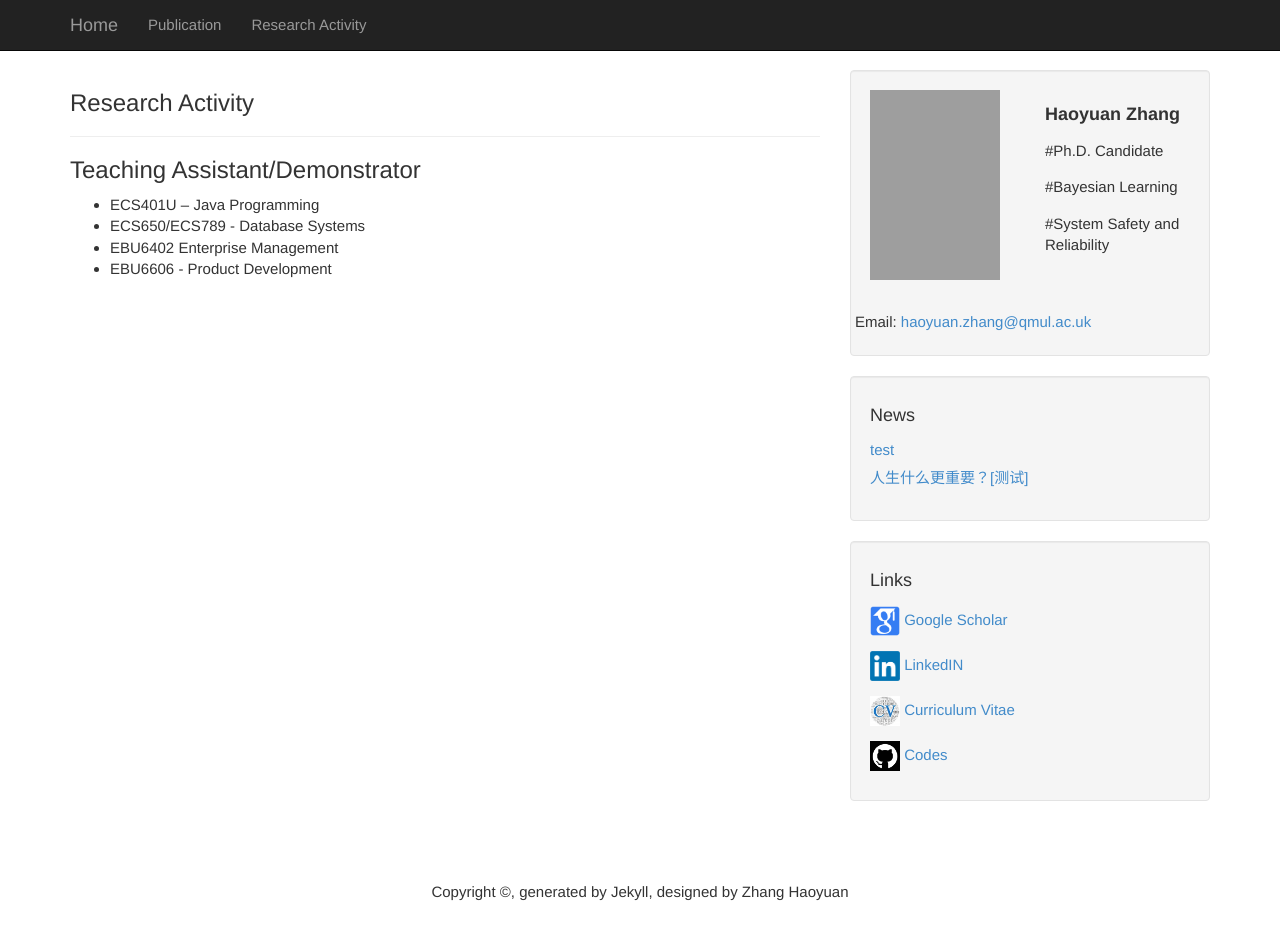
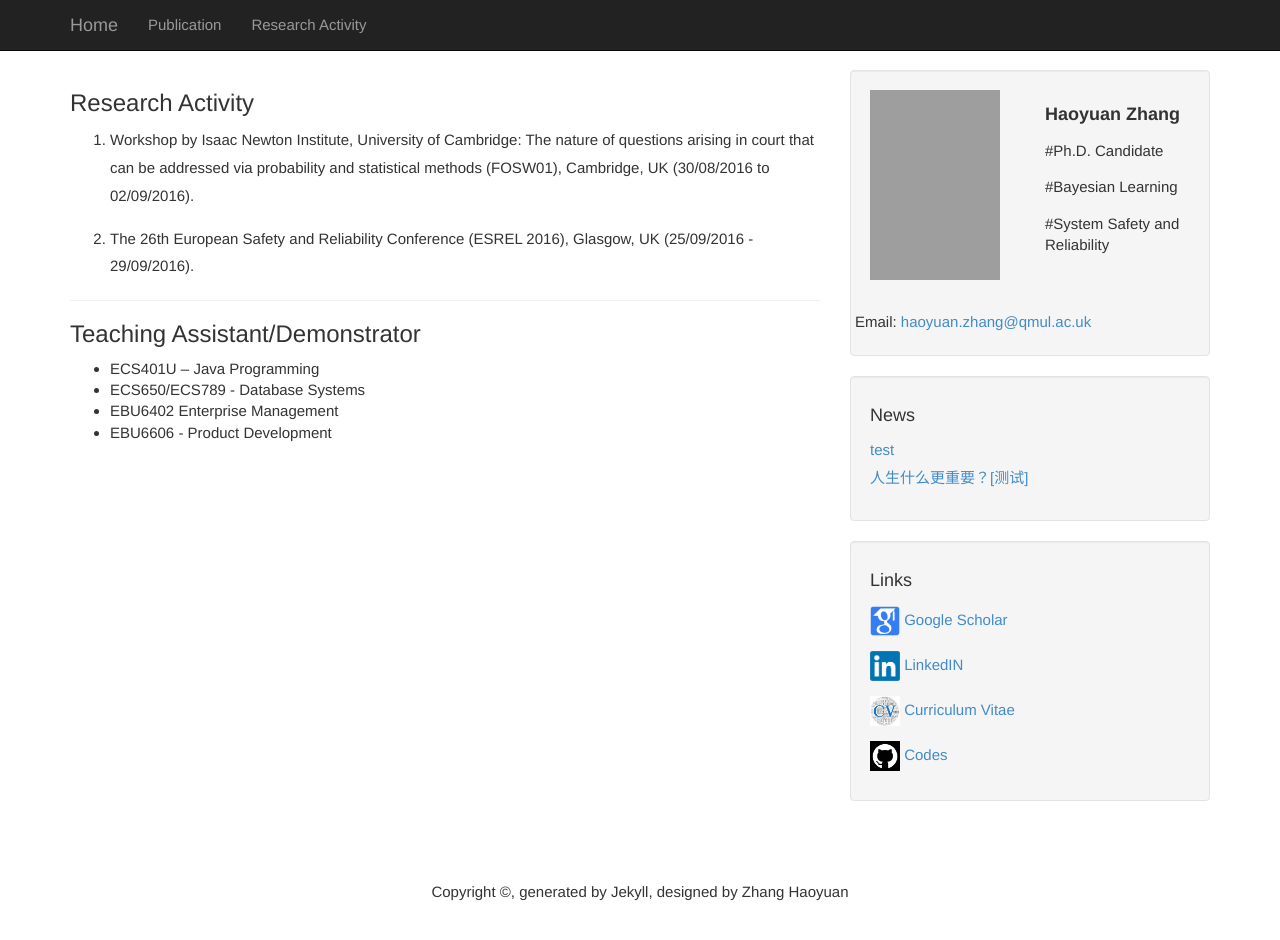
Before and after one commit to july0905/haoyuanzhang1990.github.io, a Jekyll site: the page built from researchactivity.md, in a window 1280 px wide and 953 px high. Shown: the top 940 px of the window. Built offline with Jekyll 4.4.1, drawn with Linux system fonts in a browser that asks for light colours; grey boxes are pictures that could not be loaded.

Commit message:
Update researchactivity.md

```diff
--- a/researchactivity.md
+++ b/researchactivity.md
@@ -4,6 +4,10 @@ title: "Research Activity"
 ---
 <h3>Research Activity</h3>
 
+1. Workshop by Isaac Newton Institute, University of Cambridge:
+The nature of questions arising in court that can be addressed via probability and statistical methods (FOSW01), Cambridge, UK (30/08/2016 to 02/09/2016).
+
+2. The 26th European Safety and Reliability Conference (ESREL 2016), Glasgow, UK (25/09/2016 - 29/09/2016).
 
 
 <hr>
```
